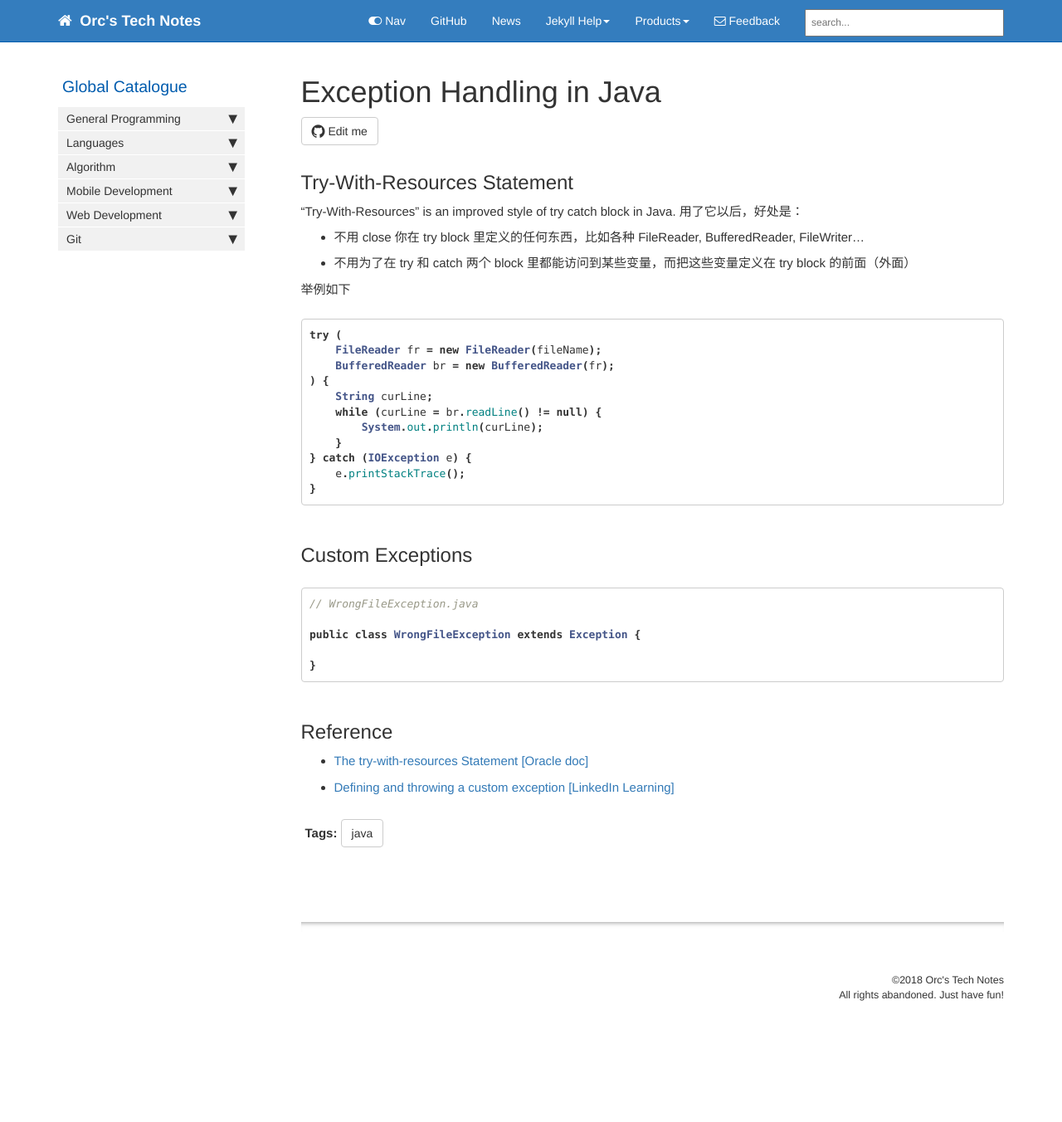
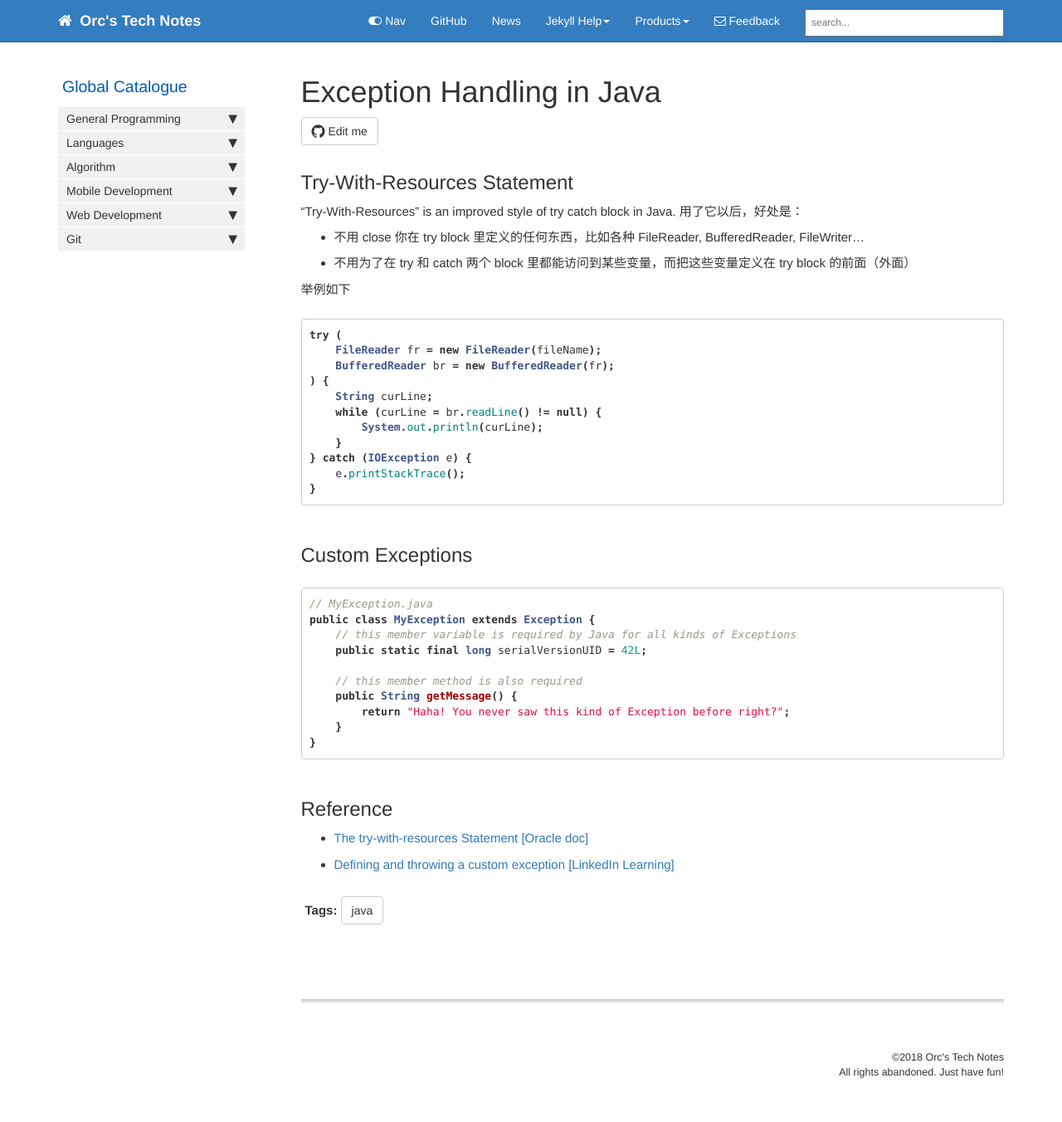
Before and after one commit to HungryOrc/hungryorc.github.io, a Jekyll site: the page built from pages/java/java_exception.md, in a window 1280 px wide. Shown: the whole page at 83% size. Built offline with Jekyll 4.4.1, drawn with Linux system fonts in a browser that asks for light colours; nearby versions of some CDN libraries; comment, search, counter and statistics services are not loaded; before the commit the page ends 1259 px from its top, so only the background shows below that.

Commit message:
Update java_exception.md

````diff
--- a/pages/java/java_exception.md
+++ b/pages/java/java_exception.md
@@ -31,10 +31,15 @@ try (
 
 ## Custom Exceptions
 ```java
-// WrongFileException.java
+// MyException.java
+public class MyException extends Exception {
+    // this member variable is required by Java for all kinds of Exceptions
+    public static final long serialVersionUID = 42L;
 
-public class WrongFileException extends Exception {
-
+    // this member method is also required
+    public String getMessage() {
+        return "Haha! You never saw this kind of Exception before right?";
+    }
 }
 ```
 
````
